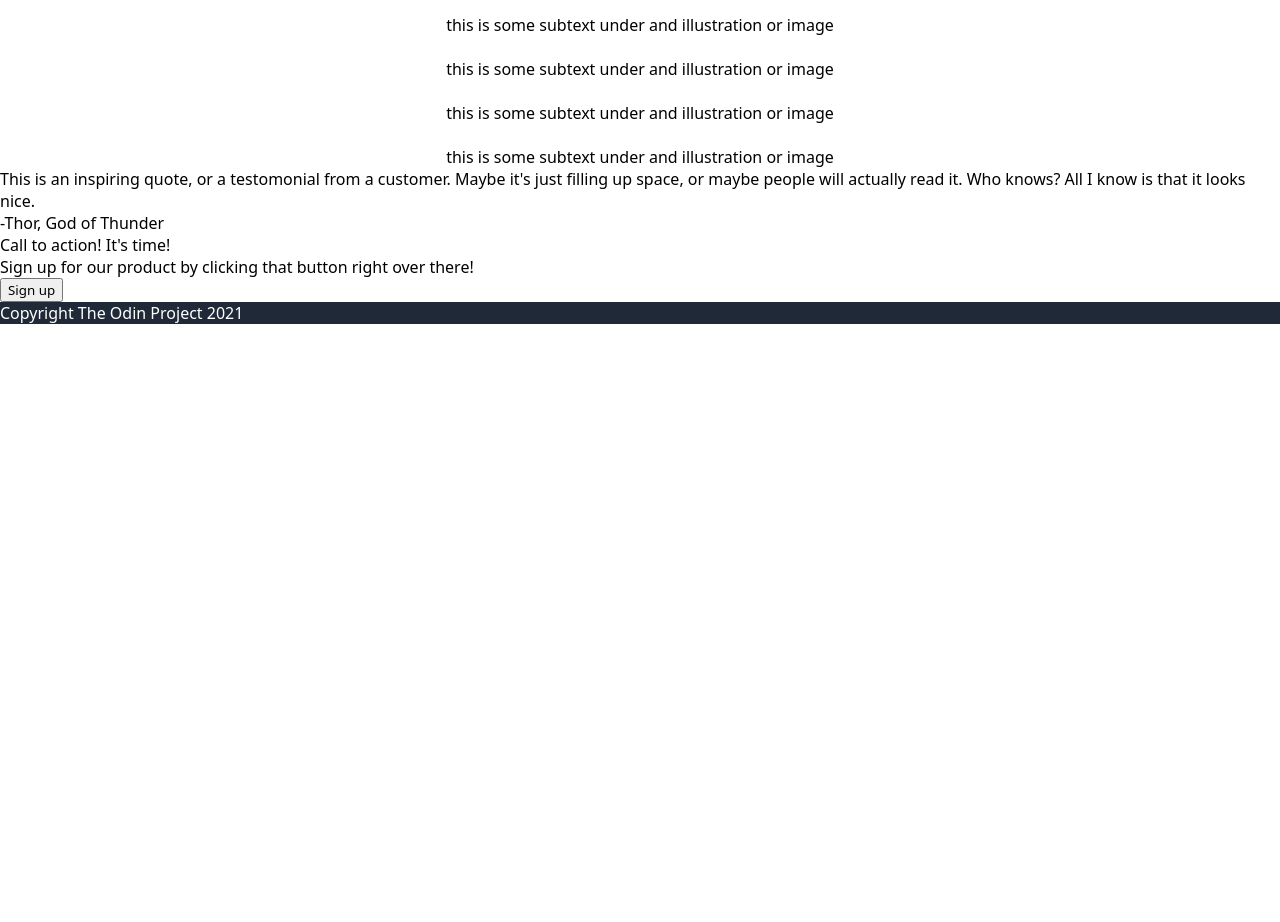
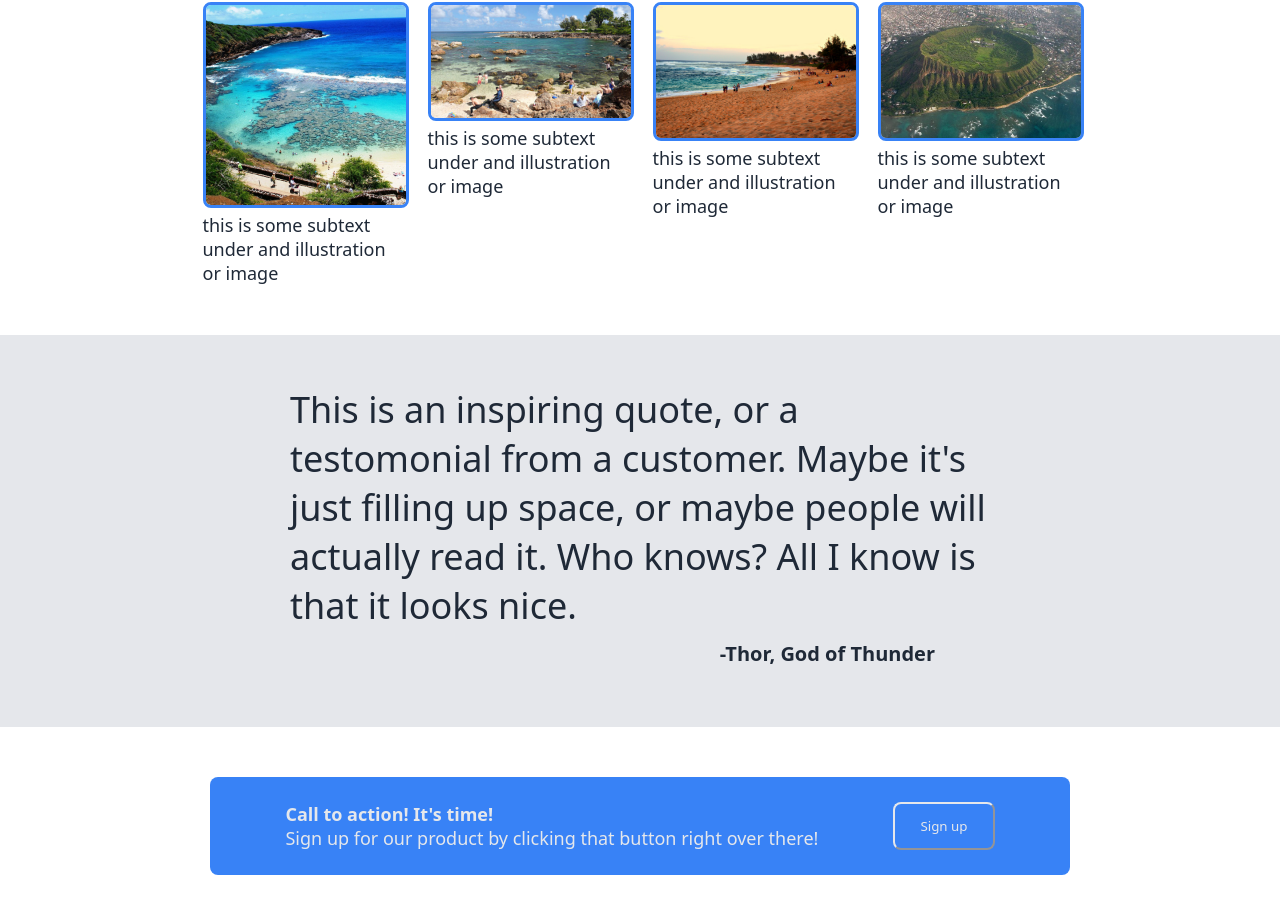
Before and after one commit to Zach1281/landing_page, a plain HTML site: page index.html in a window 1280 px wide. Shown: the part 552-1474 px from the top of the page. Before the commit the page ends 876 px from the top, so only its background shows below. Drawn offline with Linux system fonts and the light colour scheme.

Commit message:
Finish quote and call-to-action sections

```diff
--- a/index.html
+++ b/index.html
@@ -28,7 +28,7 @@
                         </div>
                         <button class="sign-up">Sign up</button>
                     </div>
-                    <img src="/images/rendering_pipeline.png" alt="Graphics Rendering Pipeline">
+                    <img src="/images/Hawaii1.jpg" alt="Hawaii">
                 </div>
             </div>
 
@@ -37,14 +37,22 @@
                     Some random information
                 </div>
                 <div class="image-grid">
-                    <img src="" alt="">
+                    <div class="info">
+                        <img src="/images/hanauma-bay-nature-preserve.jpg" alt="Hanauma Bay">
                         <div class="caption">this is some subtext under and illustration or image</div>
-                    <img src="" alt="">
+                    </div>
+                    <div class="info">
+                        <img src="/images/sharkscove.jpg" alt="Shark's Cove">
                         <div class="caption">this is some subtext under and illustration or image</div>
-                    <img src="" alt="">
+                    </div>
+                    <div class="info">
+                        <img src="/images/sunsetbeach.jpg" alt="Sunset Beach">
                         <div class="caption">this is some subtext under and illustration or image</div>
-                    <img src="" alt="">
+                    </div>
+                    <div class="info">
+                        <img src="/images/dhead.jpg" alt="Diamond Head">
                         <div class="caption">this is some subtext under and illustration or image</div>
+                    </div>
                 </div>
             </div>
 
@@ -54,11 +62,14 @@
             </div>
 
             <div class="call-to-action">
+                <div class="color-box">
+                    <div class="content">
                         <div class="title">Call to action! It's time!</div>
                         <div class="subtext">Sign up for our product by clicking that button right over there!</div>
+                    </div>
                     <button>Sign up</button>
                 </div>
-
+            </div>
             <div class="footer">
                 <div class="text">Copyright The Odin Project 2021</div>
             </div>
--- a/style.css
+++ b/style.css
@@ -86,11 +86,91 @@ ul {
     flex-direction: column;
     justify-self: center;
     align-items: center;
+    padding-bottom: 50px;
 }
 
 .information .title {
     color: #1F2937;
     font-size: 36px;
     font-weight: 900;
+    padding: 15px;
+}
+
+.image-grid {
+    display: flex;
+    gap: 25px;
+}
+
+.info {
+    max-width: 200px;
+}
+
+.info img {
+    max-width: 200px;
+    border-radius: 8px;
+    border-style: solid;
+    border-color: #3882F6;
+    max-height: 200px;
+}
+
+.info .caption {
+    color: #1F2937;
+    font-size: 18px;
+}
+
+.quote {
+    display: flex;
+    justify-content: center;
+    align-items: center;
+    flex-direction: column;
+    background-color: #E5E7EB;
+    padding: 50px;
+}
+
+.quote .text {
+    color: #1F2937;
+    font-size: 36px;
+    font-weight: lighter;
+    max-width: 700px;
+}
+
+.quote .author {
+    color: #1F2937;
+    font-size: 20px;
+    font-weight: 900;
     padding: 10px;
+    margin-left: auto;
+    padding-right: 25%;
 }
+
+.call-to-action {
+    display: flex;
+    justify-content: center;
+    align-items: center;
+    padding: 50px;
+}
+
+.color-box {
+    background-color: #3882F6;
+    border-radius: 8px;
+    padding: 25px 75px;
+    display: flex;
+}
+
+.call-to-action .content {
+    color:#E5E7EB;
+    font-size: 18px;
+    padding-right: 75px;
+}
+
+.content .title {
+    font-weight: bold;
+}
+
+.call-to-action button {
+    border-color:#E5E7EB;
+    border-radius: 8px;
+    color:#E5E7EB;
+    background-color: #3882F6;
+    padding: 1px 25px;
+}
```
Also changed, not shown: images/Hawaii1.jpg (added), images/dhead.jpg (added), images/hanauma-bay-nature-preserve.jpg (added), images/sharkscove.jpg (added), images/sunsetbeach.jpg (added). Lines whose indentation alone changed are shown as unchanged.
